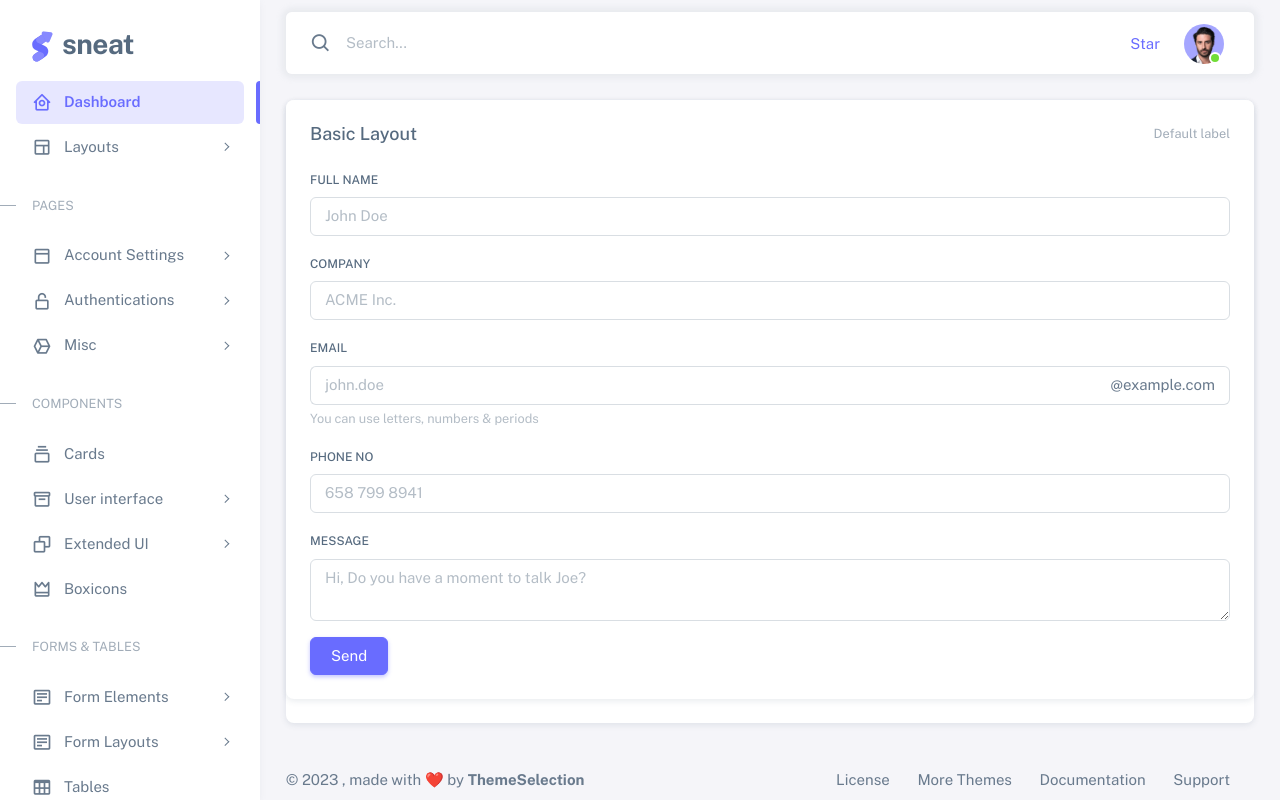
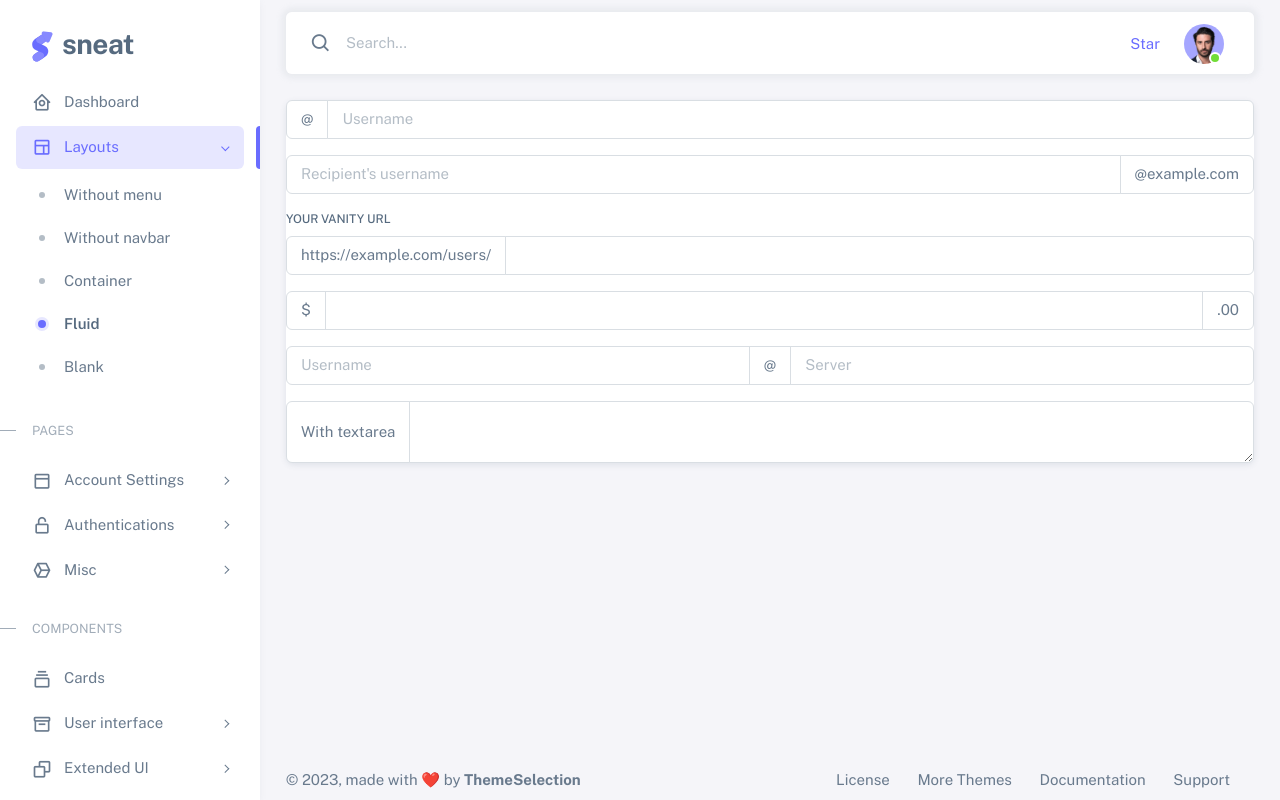
Before and after one commit to Brunohvg/NuvemStore-Manager, a Django app: page / in a window 1280 px wide. Run offline with Django 4.2, Linux system fonts and the light colour scheme; some libraries are stand-ins or nearby versions.

Commit message:
area em branco

```diff
--- a/templates/pages/base.html
+++ b/templates/pages/base.html
@@ -1,7 +1,7 @@
 <!DOCTYPE html>
 {% load static %}
 
-<html lang="en" class="light-style layout-menu-fixed" dir="ltr" data-theme="theme-default" data-assets-path="/assets/"
+<html lang="en" class="light-style layout-menu-fixed" dir="ltr" data-theme="theme-default" data-assets-path="../assets/"
   data-template="vertical-menu-template-free">
 
 <head>
@@ -9,7 +9,7 @@
   <meta name="viewport"
     content="width=device-width, initial-scale=1.0, user-scalable=no, minimum-scale=1.0, maximum-scale=1.0" />
 
-  <title>Dashboard - Analytics | Sneat - Bootstrap 5 HTML Admin Template - Pro</title>
+  <title>Fluid - Layouts | Sneat - Bootstrap 5 HTML Admin Template - Pro</title>
 
   <meta name="description" content="" />
 
@@ -35,16 +35,14 @@
   <!-- Vendors CSS -->
   <link rel="stylesheet" href="{% static 'assets/vendor/libs/perfect-scrollbar/perfect-scrollbar.css' %}" />
 
-  <link rel="stylesheet" href="{% static 'assets/vendor/libs/apex-charts/apex-charts.css' %}" />
-
   <!-- Page CSS -->
 
   <!-- Helpers -->
   <script src="{% static 'assets/vendor/js/helpers.js' %}"></script>
 
-  <!--! Template customizer & Theme config files MUST be included after core stylesheets and helpers.js in the <head> section -->
-  <!--? Config:  Mandatory theme config file contain global vars & default theme options, Set your preferred theme option in this file.  -->
-  <script src="{% static  'assets/js/config.js"></script>
+  <!-- ! Template customizer & Theme config files MUST be included after core stylesheets and helpers.js in the <head> section -->
+  <!-- ? Config: Mandatory theme config file contain global vars & default theme options, Set your preferred theme option in this file. -->
+  <script src="{% static 'assets/js/config.js' %}"></script>
 </head>
 
 <body>
@@ -103,16 +101,15 @@
             <span class="app-brand-text demo menu-text fw-bolder ms-2">Sneat</span>
           </a>
 
-          <a href="javascript:void(0);" class="layout-menu-toggle menu-link text-large ms-auto d-block d-xl-none">
-            <i class="bx bx-chevron-left bx-sm align-middle"></i>
-          </a>
+          <a href="javascript:void(0);" class="layout-menu-toggle menu-link text-large ms-auto d-block d-xl-none"><i
+              class="bx bx-chevron-left bx-sm align-middle"></i></a>
         </div>
 
         <div class="menu-inner-shadow"></div>
 
         <ul class="menu-inner py-1">
           <!-- Dashboard -->
-          <li class="menu-item active">
+          <li class="menu-item">
             <a href="index.html" class="menu-link">
               <i class="menu-icon tf-icons bx bx-home-circle"></i>
               <div data-i18n="Analytics">Dashboard</div>
@@ -120,7 +117,7 @@
           </li>
 
           <!-- Layouts -->
-          <li class="menu-item">
+          <li class="menu-item active open">
             <a href="javascript:void(0);" class="menu-link menu-toggle">
               <i class="menu-icon tf-icons bx bx-layout"></i>
               <div data-i18n="Layouts">Layouts</div>
@@ -142,7 +139,7 @@
                   <div data-i18n="Container">Container</div>
                 </a>
               </li>
-              <li class="menu-item">
+              <li class="menu-item active">
                 <a href="layouts-fluid.html" class="menu-link">
                   <div data-i18n="Fluid">Fluid</div>
                 </a>
@@ -223,7 +220,9 @@
             </ul>
           </li>
           <!-- Components -->
-          <li class="menu-header small text-uppercase"><span class="menu-header-text">Components</span></li>
+          <li class="menu-header small text-uppercase">
+            <span class="menu-header-text">Components</span>
+          </li>
           <!-- Cards -->
           <li class="menu-item">
             <a href="cards-basic.html" class="menu-link">
@@ -364,7 +363,9 @@
           </li>
 
           <!-- Forms & Tables -->
-          <li class="menu-header small text-uppercase"><span class="menu-header-text">Forms &amp; Tables</span></li>
+          <li class="menu-header small text-uppercase">
+            <span class="menu-header-text">Forms &amp; Tables</span>
+          </li>
           <!-- Forms -->
           <li class="menu-item">
             <a href="javascript:void(0);" class="menu-link menu-toggle">
@@ -410,7 +411,9 @@
             </a>
           </li>
           <!-- Misc -->
-          <li class="menu-header small text-uppercase"><span class="menu-header-text">Misc</span></li>
+          <li class="menu-header small text-uppercase">
+            <span class="menu-header-text">Misc</span>
+          </li>
           <li class="menu-item">
             <a href="https://github.com/themeselection/sneat-html-admin-template-free/issues" target="_blank"
               class="menu-link">
@@ -434,12 +437,10 @@
         <!-- Navbar -->
 
         <nav
-          class="layout-navbar container-xxl navbar navbar-expand-xl navbar-detached align-items-center bg-navbar-theme"
+          class="layout-navbar container-fluid navbar navbar-expand-xl navbar-detached align-items-center bg-navbar-theme"
           id="layout-navbar">
           <div class="layout-menu-toggle navbar-nav align-items-xl-center me-3 me-xl-0 d-xl-none">
-            <a class="nav-item nav-link px-0 me-xl-4" href="javascript:void(0)">
-              <i class="bx bx-menu bx-sm"></i>
-            </a>
+            <a class="nav-item nav-link px-0 me-xl-4" href="javascript:void(0)"><i class="bx bx-menu bx-sm"></i></a>
           </div>
 
           <div class="navbar-nav-right d-flex align-items-center" id="navbar-collapse">
@@ -474,7 +475,8 @@
                       <div class="d-flex">
                         <div class="flex-shrink-0 me-3">
                           <div class="avatar avatar-online">
-                            <img src="../assets/img/avatars/1.png" alt class="w-px-40 h-auto rounded-circle" />
+                            <img src="{% static 'assets/img/avatars/1.png' %}" alt
+                              class="w-px-40 h-auto rounded-circle" />
                           </div>
                         </div>
                         <div class="flex-grow-1">
@@ -519,7 +521,7 @@
                   </li>
                 </ul>
               </li>
-              <!--/ User -->
+              <!-- / User -->
             </ul>
           </div>
         </nav>
@@ -527,69 +529,61 @@
         <!-- / Navbar -->
 
         <!-- Content wrapper -->
-
         <div class="content-wrapper">
           <!-- Content -->
           <div class="container-fluid flex-grow-1 container-p-y">
-            <!-- Layout Demo -->
+            <!-- Layout Conteudo Bruno -->
             <div class="card">
               {% block content %}
-              <div class="col-xl">
-                <div class="card mb-4">
-                  <div class="card-header d-flex justify-content-between align-items-center">
-                    <h5 class="mb-0">Basic Layout</h5>
-                    <small class="text-muted float-end">Default label</small>
+
+              <div class="input-group mb-3">
+                <span class="input-group-text" id="basic-addon1">@</span>
+                <input type="text" class="form-control" placeholder="Username" aria-label="Username" aria-describedby="basic-addon1">
               </div>
-                  <div class="card-body">
-                    <form>
-                      <div class="mb-3">
-                        <label class="form-label" for="basic-default-fullname">Full Name</label>
-                        <input type="text" class="form-control" id="basic-default-fullname" placeholder="John Doe">
+
+              <div class="input-group mb-3">
+                <input type="text" class="form-control" placeholder="Recipient's username" aria-label="Recipient's username" aria-describedby="basic-addon2">
+                <span class="input-group-text" id="basic-addon2">@example.com</span>
               </div>
-                      <div class="mb-3">
-                        <label class="form-label" for="basic-default-company">Company</label>
-                        <input type="text" class="form-control" id="basic-default-company" placeholder="ACME Inc.">
+
+              <label for="basic-url" class="form-label">Your vanity URL</label>
+              <div class="input-group mb-3">
+                <span class="input-group-text" id="basic-addon3">https://example.com/users/</span>
+                <input type="text" class="form-control" id="basic-url" aria-describedby="basic-addon3">
               </div>
-                      <div class="mb-3">
-                        <label class="form-label" for="basic-default-email">Email</label>
-                        <div class="input-group input-group-merge">
-                          <input type="text" id="basic-default-email" class="form-control" placeholder="john.doe"
-                            aria-label="john.doe" aria-describedby="basic-default-email2">
-                          <span class="input-group-text" id="basic-default-email2">@example.com</span>
+
+              <div class="input-group mb-3">
+                <span class="input-group-text">$</span>
+                <input type="text" class="form-control" aria-label="Amount (to the nearest dollar)">
+                <span class="input-group-text">.00</span>
               </div>
-                        <div class="form-text">You can use letters, numbers &amp; periods</div>
+
+              <div class="input-group mb-3">
+                <input type="text" class="form-control" placeholder="Username" aria-label="Username">
+                <span class="input-group-text">@</span>
+                <input type="text" class="form-control" placeholder="Server" aria-label="Server">
               </div>
-                      <div class="mb-3">
-                        <label class="form-label" for="basic-default-phone">Phone No</label>
-                        <input type="text" id="basic-default-phone" class="form-control phone-mask"
-                          placeholder="658 799 8941">
-                      </div>
-                      <div class="mb-3">
-                        <label class="form-label" for="basic-default-message">Message</label>
-                        <textarea id="basic-default-message" class="form-control"
-                          placeholder="Hi, Do you have a moment to talk Joe?"></textarea>
-                      </div>
-                      <button type="submit" class="btn btn-primary">Send</button>
-                    </form>
-                  </div>
-                </div>
+
+              <div class="input-group">
+                <span class="input-group-text">With textarea</span>
+                <textarea class="form-control" aria-label="With textarea"></textarea>
               </div>
 
               {% endblock content %}
             </div>
-            </ <!--/ Layout Demo -->
+          </div>
+          <!-- / Layout Conteudo Bruno -->
         </div>
         <!-- / Content -->
 
         <!-- Footer -->
         <footer class="content-footer footer bg-footer-theme">
-            <div class="container-xxl d-flex flex-wrap justify-content-between py-2 flex-md-row flex-column">
+          <div class="container-fluid d-flex flex-wrap justify-content-between py-2 flex-md-row flex-column">
             <div class="mb-2 mb-md-0">
               ©
               <script>
-                  document.write(new Date().getFullYear());
-                </script>
-                , made with ❤️ by
+                document.write(new Date().getFullYear())
+              </script>, made with ❤️ by
               <a href="https://themeselection.com" target="_blank" class="footer-link fw-bolder">ThemeSelection</a>
             </div>
             <div>
@@ -613,8 +607,7 @@
     <!-- / Layout page -->
   </div>
 
-    <!-- Overlay -->
-    <div class="layout-overlay layout-menu-toggle"></div>
+
   </div>
   <!-- / Layout wrapper -->
 
@@ -631,16 +624,14 @@
   <!-- endbuild -->
 
   <!-- Vendors JS -->
-  <script src="{% static 'assets/vendor/libs/apex-charts/apexcharts.js' %}"></script>
 
   <!-- Main JS -->
   <script src="{% static 'assets/js/main.js' %}"></script>
 
   <!-- Page JS -->
-  <script src="{% static 'assets/js/dashboards-analytics.js' %}"></script>
 
   <!-- Place this tag in your head or just before your close body tag. -->
-  <script async defer src="https://buttons.github.io/buttons.js"></script>
+  <script async defer src="https://buttons.github.io/buttons.js' %}"></script>
 </body>
 
 </html>
```
Lines whose indentation alone changed are shown as unchanged.
